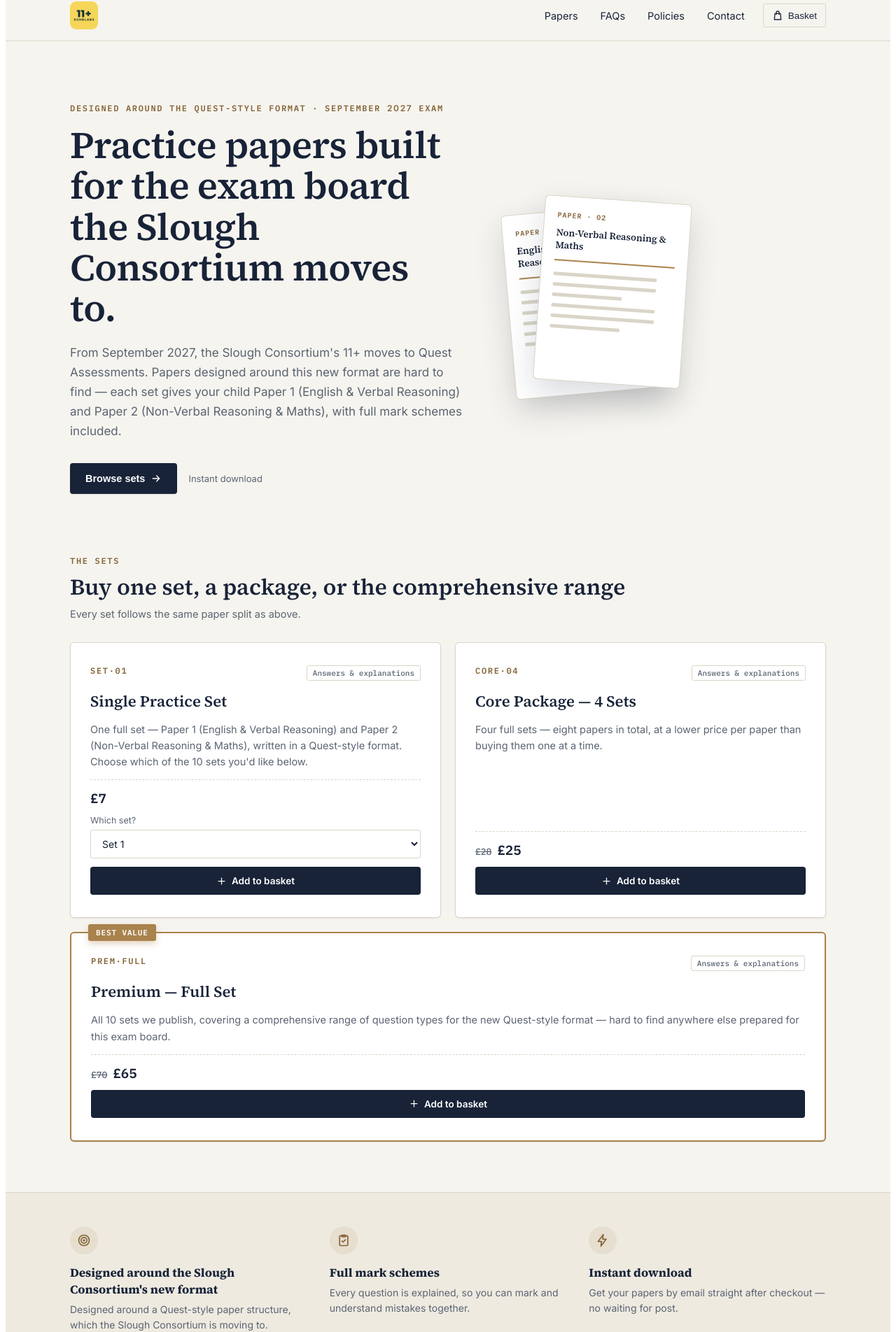
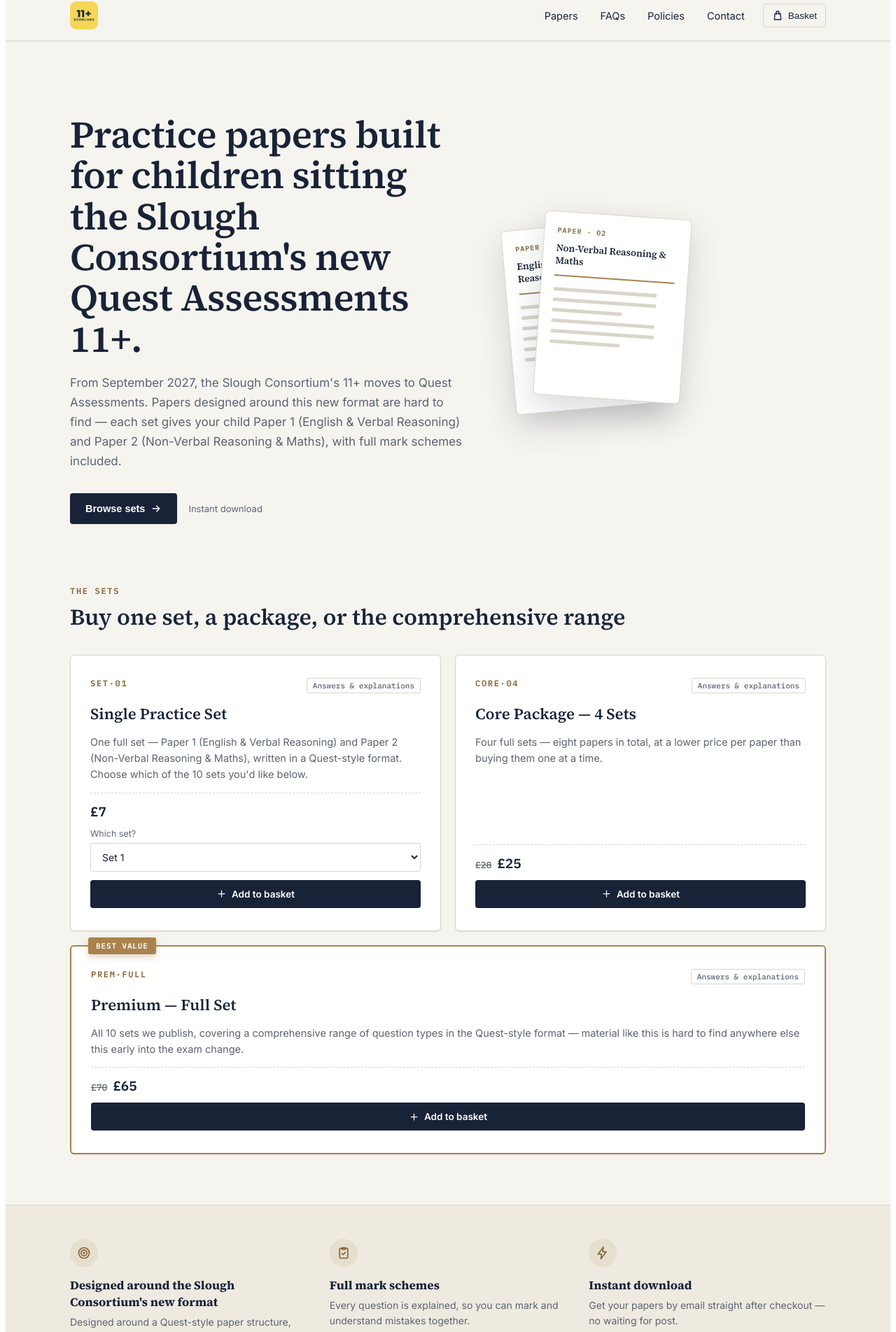
Before and after one commit to i4960550-sys/eleven-plus-site, a React (Vite) app: page / in a window 1280 px wide. Shown: the part 22-1926 px from the top of the page at 70% size. Built offline with nearby package versions, Linux system fonts and the light colour scheme.

Commit message:
Trim hero eyebrow, tighten premium copy, soften Quest-style reasoning

```diff
--- a/src/App.jsx
+++ b/src/App.jsx
@@ -101,7 +101,7 @@
   code: "PREM·FULL",
   subject: "Premium",
   title: "Premium — Full Set",
-  desc: "All 10 sets we publish, covering a comprehensive range of question types for the new Quest-style format — hard to find anywhere else prepared for this exam board.",
+  desc: "All 10 sets we publish, covering a comprehensive range of question types in the Quest-style format — material like this is hard to find anywhere else this early into the exam change.",
   price: 65,
   originalPrice: 70,
 };
@@ -1114,10 +1114,6 @@
           <Reveal>
             <div style={{ display: "flex", alignItems: "center", gap: 48, flexWrap: "wrap" }}>
               <div style={{ flex: "1 1 420px", maxWidth: 560 }}>
-                <Eyebrow>
-                  Designed around the Quest-style format · September{" "}
-                  <span style={{ fontFamily: "'Inter', sans-serif" }}>2027</span> exam
-                </Eyebrow>
                 <h1
                   style={{
                     fontFamily: "'Source Serif 4', serif",
@@ -1129,7 +1125,7 @@
                     margin: "16px 0 20px",
                   }}
                 >
-                  Practice papers built for the exam board the Slough Consortium moves to.
+                  Practice papers built for children sitting the Slough Consortium's new Quest Assessments 11+.
                 </h1>
                 <p style={{ fontSize: 17, lineHeight: 1.65, color: TOKENS.inkSoft, margin: "0 0 32px" }}>
                   From September 2027, the Slough Consortium's 11+ moves to Quest Assessments. Papers designed
@@ -1159,9 +1155,6 @@
               <h2 style={{ fontFamily: "'Source Serif 4', serif", fontSize: 32, fontWeight: 600, color: TOKENS.ink, margin: "8px 0 0" }}>
                 Buy one set, a package, or the comprehensive range
               </h2>
-              <p style={{ fontSize: 14.5, color: TOKENS.inkSoft, margin: "8px 0 0", maxWidth: 520 }}>
-                Every set follows the same paper split as above.
-              </p>
             </div>
             <div
               style={{
@@ -1191,7 +1184,7 @@
                 }}
               >
                 {[
-                  { t: "Designed around the Slough Consortium's new format", d: "Designed around a Quest-style paper structure, which the Slough Consortium is moving to.", Icon: Target },
+                  { t: "Designed around the Slough Consortium's new format", d: "Designed around a Quest-style paper structure, since the Slough Consortium is moving to Quest Assessments.", Icon: Target },
                   { t: "Full mark schemes", d: "Every question is explained, so you can mark and understand mistakes together.", Icon: ClipboardCheck },
                   { t: "Instant download", d: "Get your papers by email straight after checkout — no waiting for post.", Icon: Bolt },
                 ].map((f) => (
```
